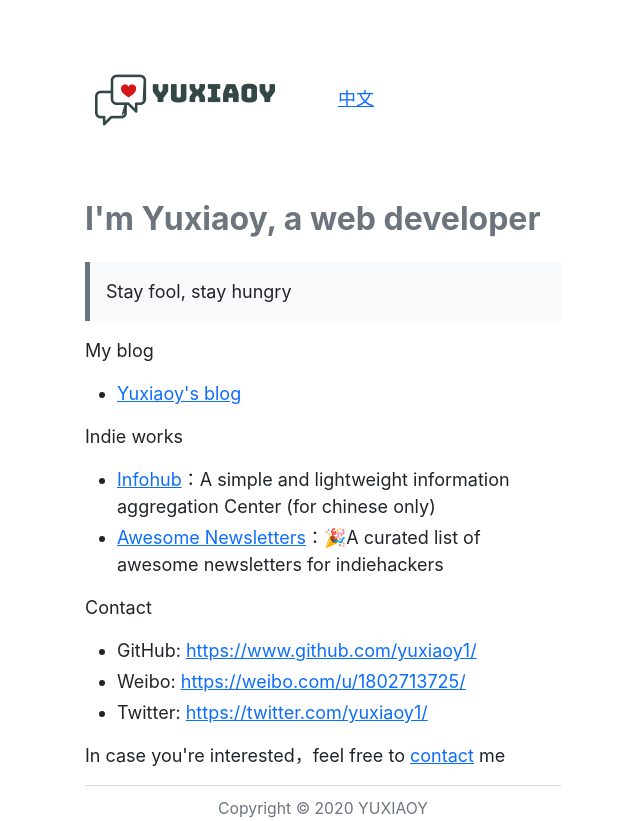
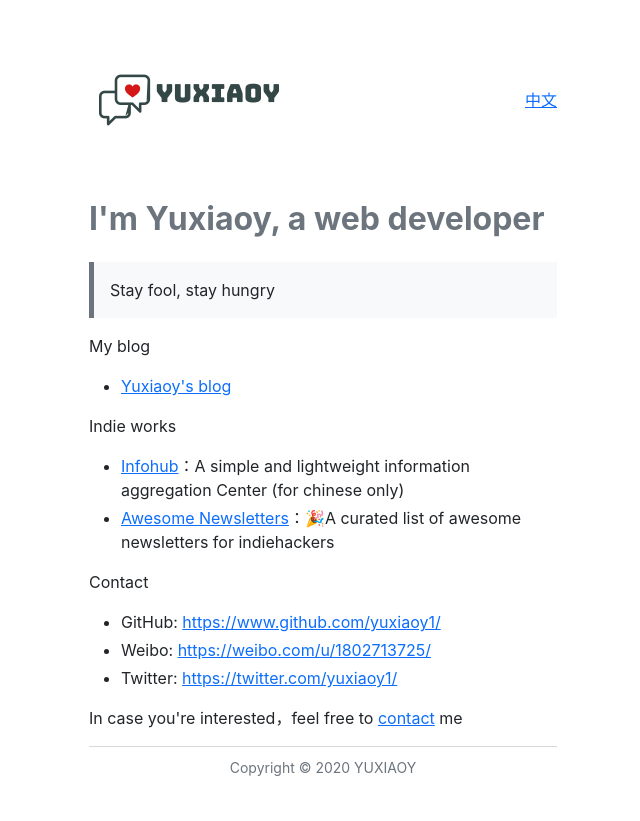
Before and after one commit to Yuxiaoy1/yuxiaoy1.github.io, a plain HTML site: page en/index.html in a window 1280 px wide. Shown: the whole page, without its empty margins (317-957 px from the left). After the commit the page ends 800 px from the top, so only its background shows below. Drawn offline with Linux system fonts and the light colour scheme.

Commit message:
update style

```diff
--- a/en/index.html
+++ b/en/index.html
@@ -11,7 +11,6 @@
     <style>
         body {
             font-family: '-apple-system', 'BlinkMacSystemFont', 'Segoe UI', 'Roboto', 'Helvetica Neue', 'Arial', sans-serif, 'Apple Color Emoji', 'Segoe UI Emoji', 'Segoe UI Symbol';
-            font-size: large;
         }
 
         .container {
@@ -20,11 +19,11 @@
     </style>
 </head>
 
-<body class="container">
+<body class="container px-3">
     <!-- header -->
-    <header>
+    <header class="d-flex justify-content-between align-items-center">
         <img src="/static/logo-yuxiaoy.png" alt="I'm Yuxiaoy">
-        <a class="ml-5" href="/../">中文</a>
+        <a href="/../">中文</a>
     </header>
     <!-- main -->
     <main>
```
Also changed, not shown: index.html (+3 -4 lines).
